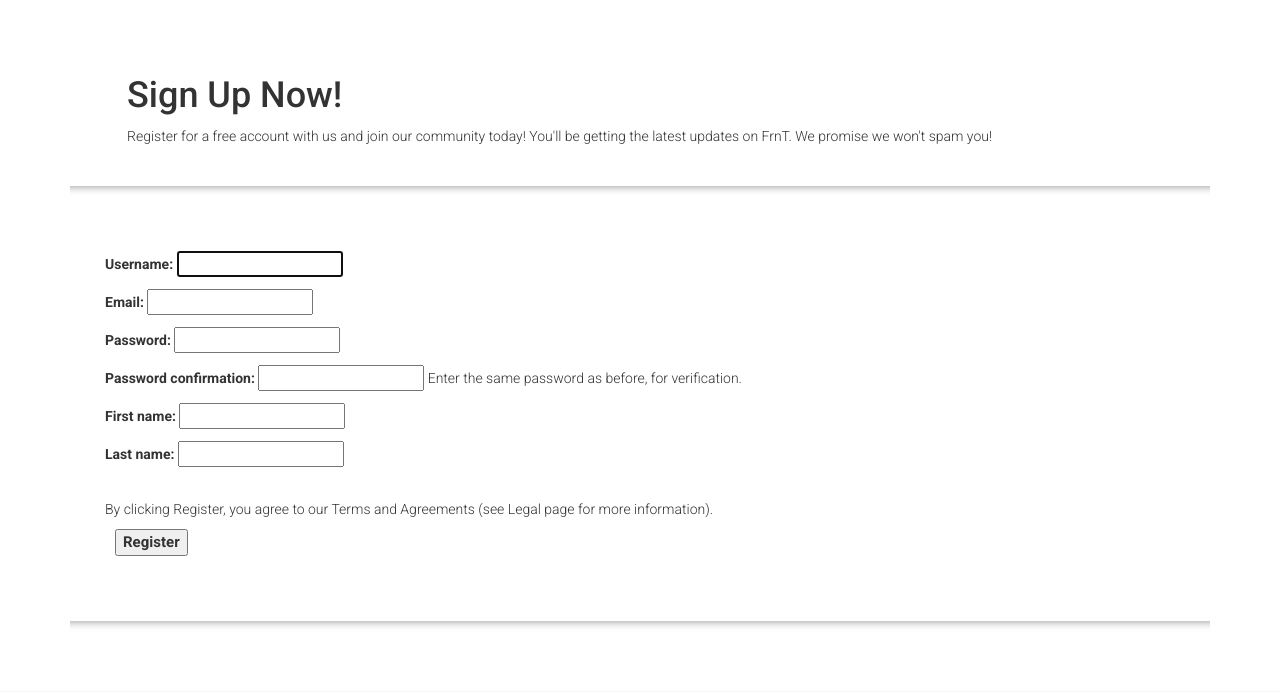
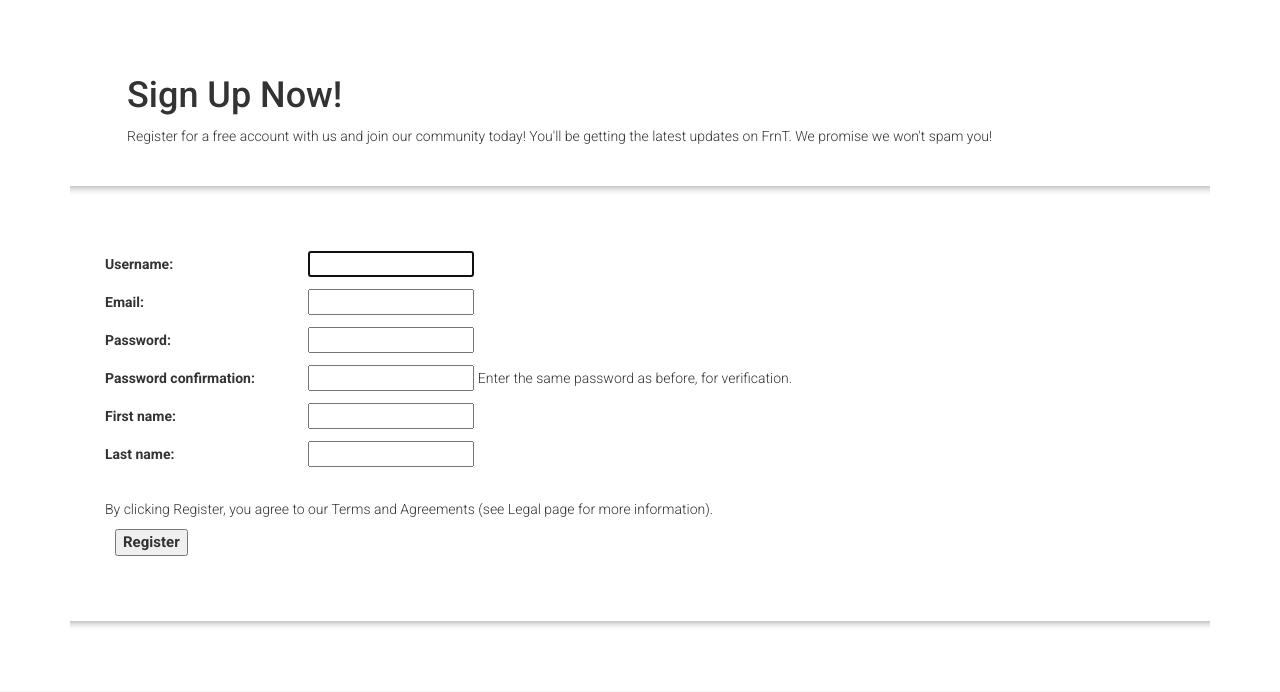
Before and after one commit to xofaye/frnt, a Django app: page /register/ in a window 1280 px wide. Shown: the part 51-743 px from the top of the page. Run offline with Django 3.2, Linux system fonts and the light colour scheme; some libraries are stand-ins or nearby versions.

Commit message:
base css for forms

```diff
--- /dev/null
+++ b/Backend/frnt/main/static/css/form.css
@@ -0,0 +1,3 @@
+label {
+	width: 200px;
+}
--- a/Backend/frnt/main/templates/register.html
+++ b/Backend/frnt/main/templates/register.html
@@ -3,6 +3,8 @@
 {% block title %}Sign Up | FrnT{% endblock %}
 
 {% block content %}
+<link rel="stylesheet" href="{% static "css/form.css" %}">
+
 <h1 style="padding-left: 5%; padding-top: 5%">Sign Up Now!</h1>
 <div style="overflow-wrap: normal; padding-left: 5%; padding-right: 5%">
 	<text >Register for a free account with us and join our community today! You'll be getting the latest updates on FrnT. We promise we won't spam you!</text>
@@ -24,6 +26,4 @@
 </div>
 
 <hr style="width: 100%; height: 10px; border: 0; box-shadow: 0 10px 10px -10px #8c8b8b inset;">
-
-
 {% endblock %}
```
